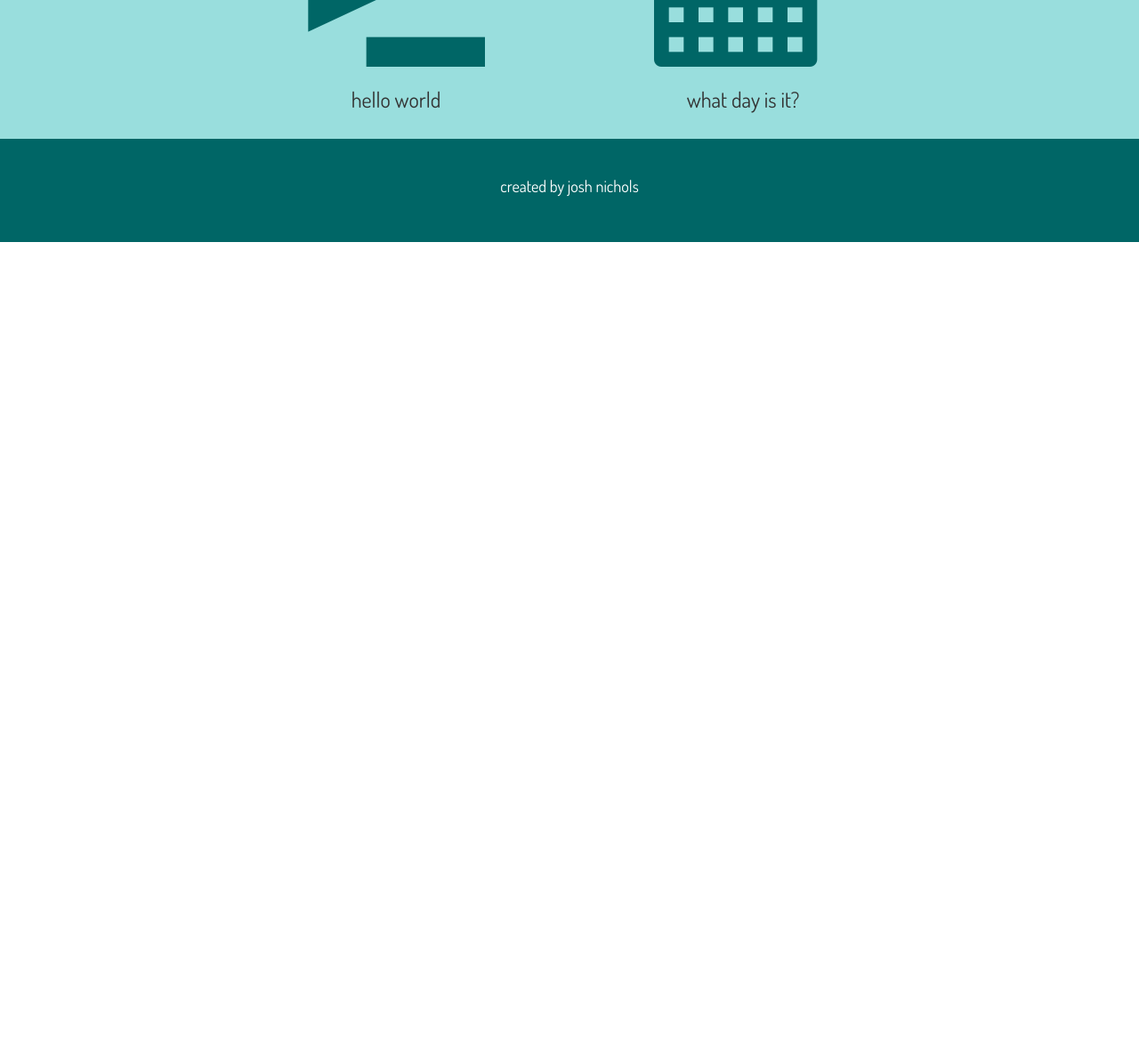
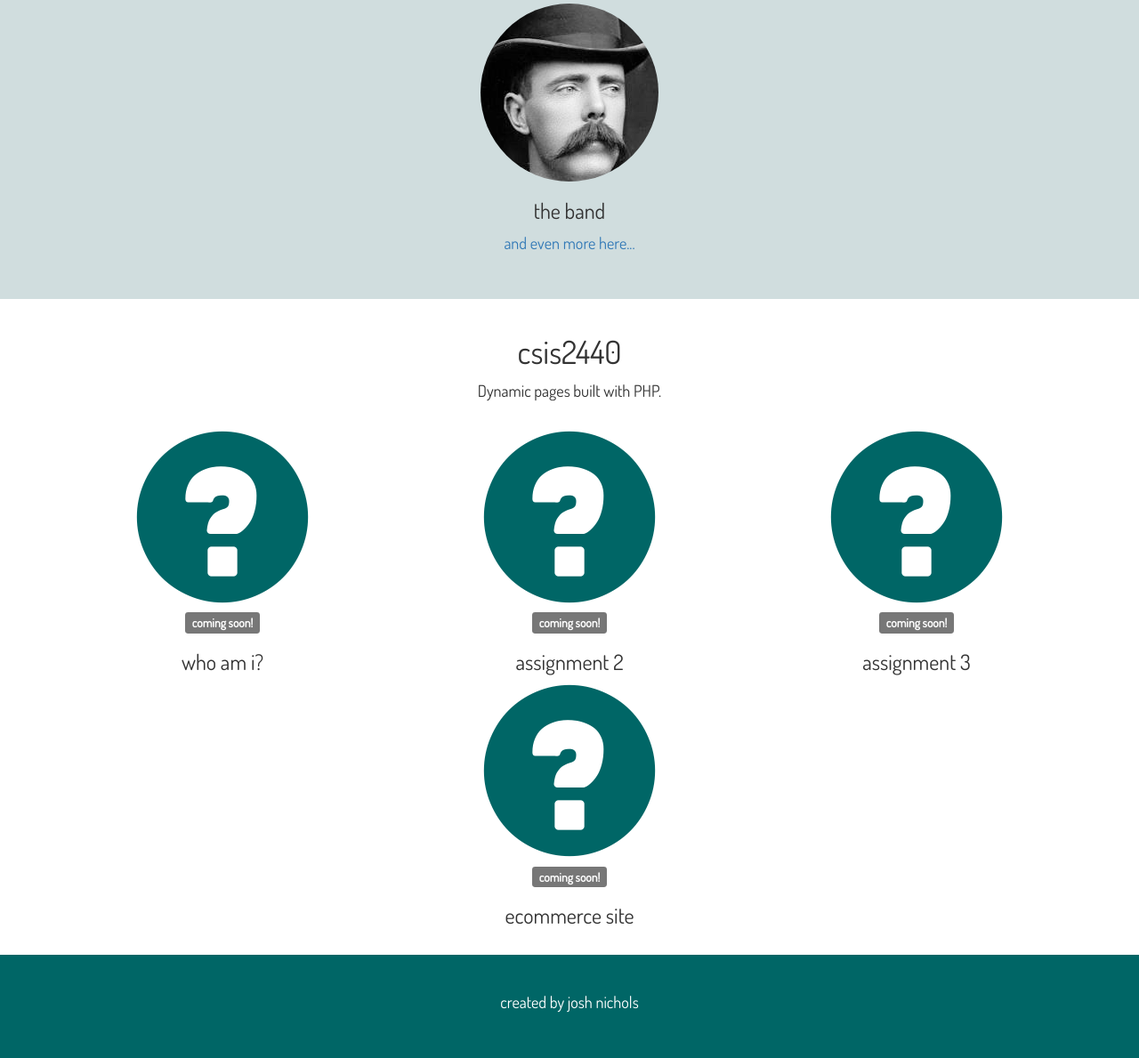
Before and after one commit to jkings454/CSIS-2440-Projects, a PHP site: page / in a window 1280 px wide. Shown: the part 2027-3216 px from the top of the page at 89% size. Before the commit the page ends 2299 px from the top, so only its background shows below. Run offline with PHP 8.4, Linux system fonts and the light colour scheme; some libraries are stand-ins or nearby versions.

Commit message:
Updated Homepage For New Class

```diff
--- a/assets/index.css
+++ b/assets/index.css
@@ -130,7 +130,14 @@ a .hugen {
   border-radius: 100%; }
 
 .bg-2 {
-  background-color: #99dedd;
+  background-color: #d0ddde;
   padding-top: 20px;
   padding-bottom: 20px;
   margin-bottom: 0; }
+
+.light-padding {
+  padding-top: 20px;
+  padding-bottom: 20px; }
+
+.right-text {
+  text-align: right; }
--- a/assets/index.scss
+++ b/assets/index.scss
@@ -147,6 +147,14 @@ a .hugen {
 }
 
 .bg-2 {
-    @include bg(#99dedd, 20px, 20px);
+    @include bg(#d0ddde, 20px, 20px);
     margin-bottom: 0;
 }
+
+.light-padding {
+    padding-top: 20px;
+    padding-bottom: 20px;
+}
+.right-text {
+    text-align: right;
+}
--- a/assets/javascripts/index.js
+++ b/assets/javascripts/index.js
@@ -0,0 +1,28 @@
+/**
+ * Code Courtesy of www.w3schools.com
+ * http://www.w3schools.com/jquery/tryit.asp?filename=tryjquery_eff_animate_smoothscroll
+ */
+$(document).ready(function(){
+    // Add smooth scrolling to all links
+    $("a").on('click', function(event) {
+
+        // Make sure this.hash has a value before overriding default behavior
+        if (this.hash !== "") {
+            // Prevent default anchor click behavior
+            event.preventDefault();
+
+            // Store hash
+            var hash = this.hash;
+
+            // Using jQuery's animate() method to add smooth page scroll
+            // The optional number (800) specifies the number of milliseconds it takes to scroll to the specified area
+            $('html, body').animate({
+                scrollTop: $(hash).offset().top
+            }, 800, function(){
+
+                // Add hash (#) to URL when done scrolling (default click behavior)
+                window.location.hash = hash;
+            });
+        } // End if
+    });
+});
--- a/index.html
+++ b/index.html
@@ -4,8 +4,8 @@
 <head>
     <title>Josh's web site</title>
     <link rel='stylesheet' type='text/css'
-        href='https://maxcdn.bootstrapcdn.com/bootstrap/3.3.7/css/bootstrap.min.css' />
-    <link rel='stylesheet' type='text/css' href = 'assets/index.css'/>
+          href='https://maxcdn.bootstrapcdn.com/bootstrap/3.3.7/css/bootstrap.min.css'/>
+    <link rel='stylesheet' type='text/css' href='assets/index.css'/>
     <link href="https://fonts.googleapis.com/css?family=Dosis" rel="stylesheet">
 
     <script type='text/javascript'
@@ -15,146 +15,178 @@
     <meta name='viewport' content='width=device-width, initial-scale=1'>
 </head>
 
-<body data-spy='scroll' data-target=".navbar" data-offset="100">
-    <nav class = 'navbar navbar-default navbar-fixed-top'>
-        <div class = 'container'>
-            <div class = 'navbar-header'>
+<body data-spy='scroll' data-target=".navbar" data-offset="100" id="home">
+<nav class='navbar navbar-default navbar-fixed-top'>
+    <div class='container'>
+        <div class='navbar-header'>
             <button type="button" class="navbar-toggle" data-toggle='collapse' data-target='#my-navbar'>
                 <span class='icon-bar'></span>
                 <span class='icon-bar'></span>
                 <span class='icon-bar'></span>
             </button>
-                <a href = '#' class = 'navbar-brand'>josh nichols</a>
+            <a href='#home' class='navbar-brand'>josh nichols</a>
         </div>
         <div class='collapse navbar-collapse' id='my-navbar'>
-                <ul class = 'nav navbar-nav navbar-right'>
-                    <li><a href = '#about'>about me</a></li>
-                    <li><a href = '#csis1430'>csis 1430 projects</a></li>
-                    <li><a href = '#csis2440'>csis 2440 projects</a></li>
+            <ul class='nav navbar-nav navbar-right'>
+                <li><a href='#about'>about me</a></li>
+                <li><a href='#csis1430'>csis 1430 projects</a></li>
+                <li><a href='#csis2440'>csis 2440 projects</a></li>
             </ul>
         </div>
     </div>
 </nav>
-    <div class = 'bg-1'>
-        <div class = 'container text-center' id="about">
+<div class='bg-1'>
+    <div class='container text-center'>
         <h1>hey</h1>
-            <img src = 'assets/images/me.jpg' class = 'img-circle my-picture'/>
+        <img src='assets/images/me.jpg' class='img-circle my-picture'/>
         <p>
             My name is Josh, and I'm currently studying computer science at Salt Lake Community College.
         </p>
         <p>I am also a big nerd.</p>
     </div>
 </div>
-
-    <div class = 'container text-center' id = 'csis1430'>
+<div class="padding" id="about">
+    <div class="container text-center">
+        <h1>about me</h1>
+        <p>I'm just a man with a website and a knack for learning.</p>
+        <p>I really like video games, coding, and video games.</p>
+        <p>I occasionally like to play board games as well.</p>
+        <p>I am very interesting.</p>
+        <br/>
+        <br/>
+        <p>My favorite book is <i>To Kill A Mockingbird.</i></p>
+        <p>My favorite movie is <i>Star Wars: The Empire Strikes Back.</i></p>
+    </div>
+</div>
+<div class="bg-2">
+    <div class='container text-center light-padding' id='csis1430'>
         <h1>csis1430 projects</h1>
         <p>Static pages for CSIS 1430.</p>
-        <br />
-        <div class = 'row'>
-            <div class = 'col-sm-4'>
-                <a href = 'CSIS1430/old-index.html'>
+        <br/>
+        <div class='row'>
+            <div class='col-sm-4'>
+                <a href='CSIS1430/old-index.html'>
                     <!-- badidea.jpg -->
-                    <img src =
+                    <img src=
                                  'http://www.clipartkid.com/images/727/clipart-clipart-kip-animaatjes-37-ClW4UE-clipart.jpg'
-                    class = 'project-image'>
+                         class='project-image img-circle'>
                 </a>
                 <h3>my old index page</h3>
             </div>
-            <div class = 'col-sm-4'>
-                <a href = 'CSIS1430/resume.html'>
-                    <span class = 'glyphicon glyphicon-briefcase hugen'></span>
+            <div class='col-sm-4'>
+                <a href='CSIS1430/resume.html'>
+                    <span class='glyphicon glyphicon-briefcase hugen'></span>
                 </a>
                 <h3>my resume</h3>
             </div>
-            <div class = 'col-sm-4'>
-                <a href = 'CSIS1430/utahmap.html'>
-                    <img src = 'assets/images/utah-map.jpg' class = 'project-image' />
+            <div class='col-sm-4'>
+                <a href='CSIS1430/utahmap.html'>
+                    <img src='assets/images/utah-map.jpg' class='project-image'/>
                 </a>
                 <h3>utah map</h3>
             </div>
         </div>
-        <div class = 'row'>
-            <div class = 'col-sm-4'>
-                <a href = 'CSIS1430/littleboxes.html'>
-                    <div class = 'little-box-1'>
-                        <div class = 'little-box-2'>
-                            <div class = 'little-box-3'></div>
+        <div class='row'>
+            <div class='col-sm-4'>
+                <a href='CSIS1430/littleboxes.html'>
+                    <div class='little-box-1'>
+                        <div class='little-box-2'>
+                            <div class='little-box-3'></div>
                         </div>
                     </div>
                 </a>
                 <h3>little boxes</h3>
             </div>
 
-            <div class = 'col-sm-4'>
-                <a href = 'CSIS1430/pizza-place.html'>
-                    <img src = 'assets/images/pizza.png' class = 'project-image'/>
+            <div class='col-sm-4'>
+                <a href='CSIS1430/pizza-place.html'>
+                    <img src='assets/images/pizza.png' class='project-image'/>
                 </a>
                 <h3>pizza place</h3>
             </div>
-            <div class = 'col-sm-4'>
-                <a href = '/CSIS1430/skynet'>
-                    <span class = 'glyphicon glyphicon-console hugen'></span>
+            <div class='col-sm-4'>
+                <a href='/CSIS1430/skynet'>
+                    <span class='glyphicon glyphicon-console hugen'></span>
                 </a>
                 <h3>guessing game</h3>
             </div>
         </div>
-        <div class = 'row'>
-            <div class = 'col-sm-4'>
-                <a href = 'CSIS1430/tictactoe.html'>
-                    <img src = 'assets/images/tictactoe.png' class = 'project-image' />
+        <div class='row'>
+            <div class='col-sm-4'>
+                <a href='CSIS1430/tictactoe.html'>
+                    <img src='assets/images/tictactoe.png' class='project-image'/>
                 </a>
                 <h3>tic tac toe</h3>
             </div>
-            <div class = 'col-sm-4'>
-                <a href = 'CSIS1430/simplyme.html'>
-                    <img src = 'assets/images/bird.jpg' class = 'project-image bird'/>
+            <div class='col-sm-4'>
+                <a href='CSIS1430/simplyme.html'>
+                    <img src='assets/images/bird.jpg' class='project-image bird'/>
                 </a>
                 <h3>simply me</h3>
             </div>
-            <div class = 'col-sm-4'>
-                <a href = 'CSIS1430/thecompany.html'>
-                    <span class = 'glyphicon glyphicon-globe hugen'></span>
+            <div class='col-sm-4'>
+                <a href='CSIS1430/thecompany.html'>
+                    <span class='glyphicon glyphicon-globe hugen'></span>
                 </a>
                 <h3>the company</h3>
             </div>
         </div>
-        <div class = 'row'>
-            <div class = 'col-sm-4 col-sm-offset-4'>
-                <a href = 'CSIS1430/theband.html'>
-                    <img src = 'assets/images/hans.jpg' class = 'hans'>
+        <div class='row'>
+            <div class='col-sm-4 col-sm-offset-4'>
+                <a href='CSIS1430/theband.html'>
+                    <img src='assets/images/hans.jpg' class='hans'>
                 </a>
                 <h3>the band</h3>
             </div>
         </div>
-        <p><a href = 'CSIS1430/projects.html'>and even more here...</a></p>
+        <p><a href='CSIS1430/projects.html'>and even more here...</a></p>
     </div>
-    <div class = 'bg-2'>
-        <div class = 'container text-center' id = 'csis2440'>
+</div>
+<div class='light-padding'>
+    <div class='container text-center' id='csis2440'>
         <h1>csis2440</h1>
         <p>Dynamic pages built with PHP.</p>
         <br/>
-            <div class = 'row'>
-                <div class = 'col-sm-4 col-sm-offset-2'>
-                    <a href = 'CSIS2440/HelloWorld.php'>
-                        <span class = "glyphicon glyphicon-console white hugen"></span>
+        <div class='row'>
+            <div class='col-sm-4'>
+                <a href="" class="disabled">
+                    <span class="glyphicon glyphicon-question-sign hugen"></span>
                 </a>
-                    <h3>hello world</h3>
+                <p><span class="label label-default">coming soon!</span></p>
+                <h3>who am i?</h3>
             </div>
-                <div class = 'col-sm-4'>
-                    <a href = 'CSIS2440/whatdayisit.php'>
-                        <span class = 'glyphicon glyphicon-calendar white hugen'></span>
+            <div class='col-sm-4'>
+                <a href='' class="disabled">
+                    <span class='glyphicon glyphicon-question-sign hugen'></span>
                 </a>
-                    <h3>what day is it?</h3>
+                <p><span class="label label-default">coming soon!</span></p>
+                <h3>assignment 2</h3>
+            </div>
+            <div class='col-sm-4'>
+                <a href='' class="disabled">
+                    <span class='glyphicon glyphicon-question-sign hugen'></span>
+                </a>
+                <p><span class="label label-default">coming soon!</span></p>
+                <h3>assignment 3</h3>
+            </div>
+        </div>
+        <div class='row'>
+            <div class="col-sm-4 col-sm-offset-4">
+                <a href='' class="disabled">
+                    <span class='glyphicon glyphicon-question-sign hugen'></span>
+                </a>
+                <p><span class="label label-default">coming soon!</span></p>
+                <h3>ecommerce site</h3>
             </div>
         </div>
     </div>
 </div>
 <footer>
-        <div class = 'container text-center'>
+    <div class='container text-center'>
         <p>created by josh nichols</p>
     </div>
 </footer>
-    <script src = 'assets/javascripts/index.js'></script>
+<script src='assets/javascripts/index.js'></script>
 </body>
 
 </html>
```
Lines whose indentation alone changed are shown as unchanged.
